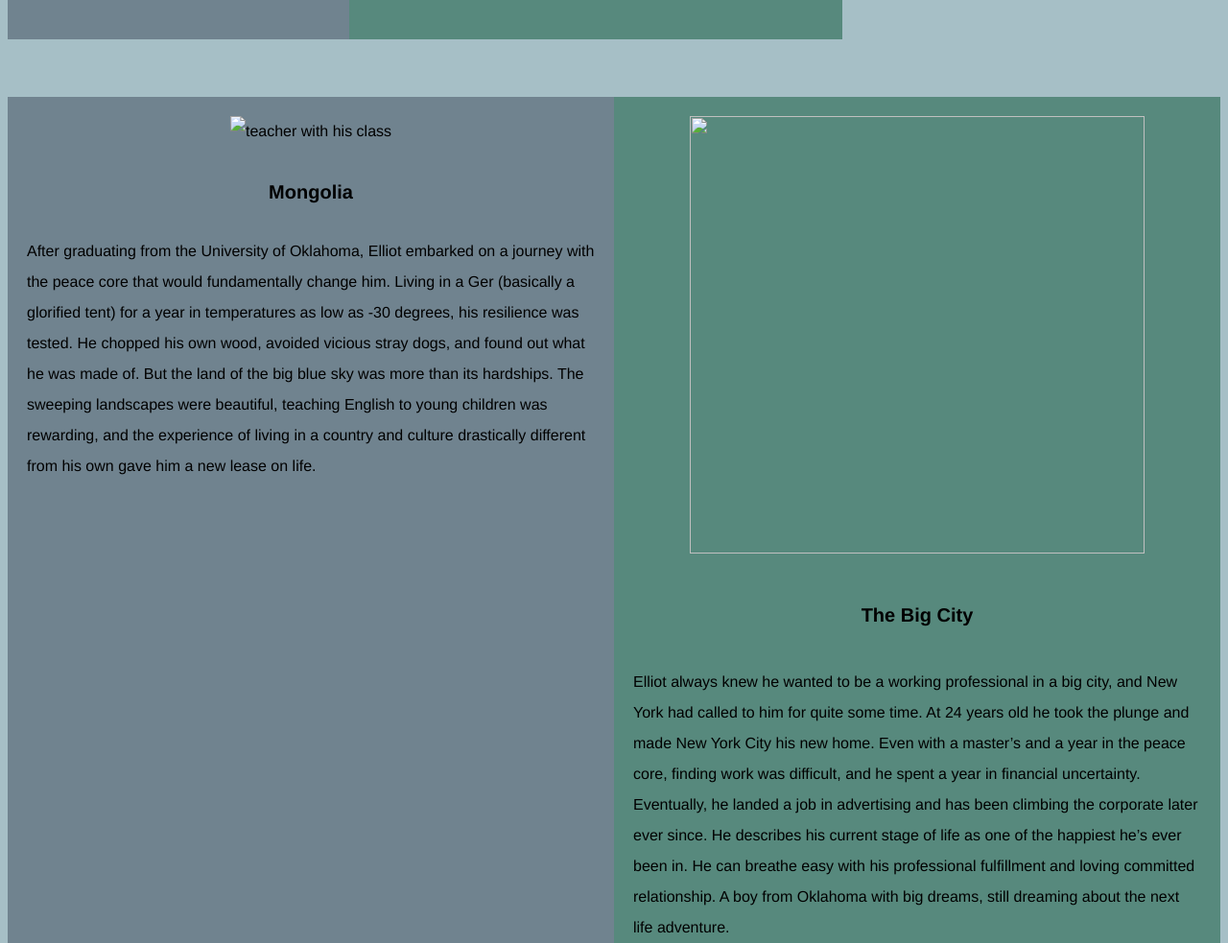
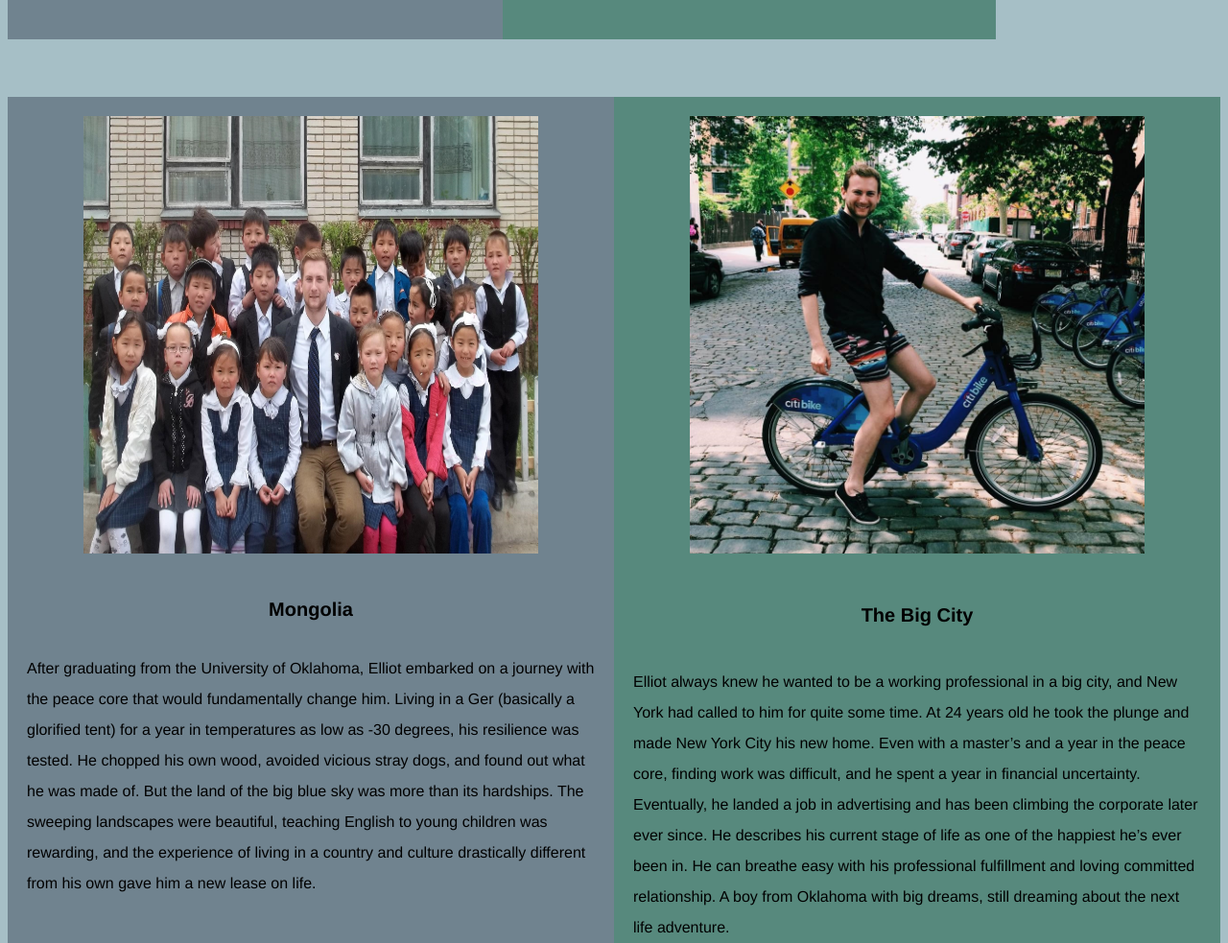
Before and after one commit to lmhale/bioSite, a plain HTML site: page index.html in a window 1280 px wide. Shown: the part 1180-2163 px from the top of the page at 96% size. Drawn offline with Linux system fonts and the light colour scheme; files whose address does not match are found by name.

Commit message:
Add files via upload

```diff
--- a/index.html
+++ b/index.html
@@ -16,7 +16,7 @@
 </div>
    <div class="picture-gallery">
    <div class="pic1">
-    <img src="images/childhood.jpg" alt="brother and sister" width="476" height="456">
+    <img src="childhood.jpg" alt="brother and sister" width="476" height="456">
      <h2>Growing up</h2>
        <p>Elliot grew up in the not so bustling state of Oklahoma. The oldest of three, Elliot was a precocious and creative child with an imagination that could put Doctor Seuss to shame. Elliot developed a strong since of right and wrong from his parents, who he considers to be thoughtful and fair. His entrenched desire to travel spurs from family summer road trips that left almost no major U.S. city or landmark unturned. A solid foundation of love and family, Elliot was set up to succeed and thrive.</p>
      </div>
@@ -45,7 +45,7 @@
   <div class="Sect2">
   <div class="pic4">
 
-   <center> <img src="images/NYC City Bike.jpg" width="474" height="456" alt=""/> </center>
+   <center> <img src="NYC City Bike.jpg" width="474" height="456" alt=""/> </center>
 
     <h5> The Big City</h5>
   <p>Elliot always knew he wanted to be a working professional in a big city, and New York had called to him for quite some time. At 24 years old he took the plunge and made New York City his new home. Even with a master’s and a year in the peace core, finding work was difficult, and he spent a year in financial uncertainty. Eventually, he landed a job in advertising and has been climbing the corporate later ever since. He describes his current stage of life as one of the happiest he’s ever been in. He can breathe easy with his professional fulfillment and loving committed relationship. A boy from Oklahoma with big dreams, still dreaming about the next life adventure.
@@ -53,7 +53,7 @@
   </div>
   <div class="pic3">
 
-   <center> <img src="images/Mongolia.jpg" alt="teacher with his class" width="474" height="456"> </center>
+   <center> <img src="Mongolia.jpg" alt="teacher with his class" width="474" height="456"> </center>
 
    	<h4>Mongolia</h4>
     <p>After graduating from the University of Oklahoma, Elliot embarked on a journey with the peace core that would fundamentally change him. Living in a Ger (basically a glorified tent) for a year in temperatures as low as -30 degrees, his resilience was tested. He chopped his own wood, avoided vicious stray dogs, and found out what he was made of. But the land of the big blue sky was more than its hardships. The sweeping landscapes were beautiful, teaching English to young children was rewarding, and the experience of living in a country and culture drastically different from his own gave him a new lease on life. </p>
```
